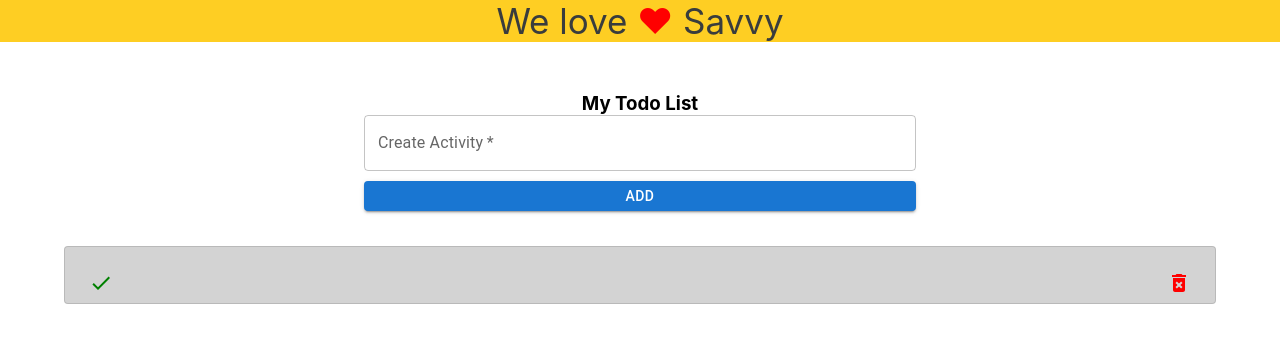
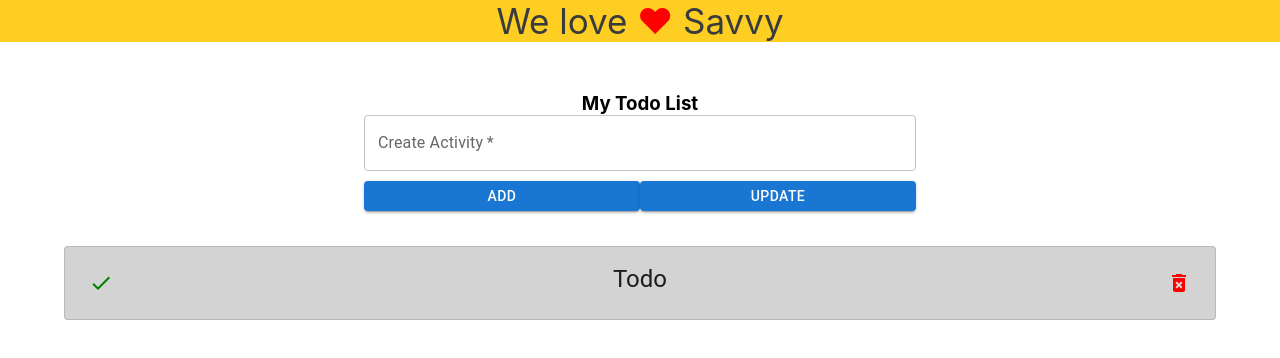
Before and after one commit to Nandaniyadav/Savvy-Interview, a React (Create React App) app in the folder savvyapp/: page / in a window 1280 px wide. Shown: the top 358 px of the page. Built offline with nearby package versions, Linux system fonts and the light colour scheme.

Commit message:
add data

```diff
--- a/savvyapp/src/components/Todo.js
+++ b/savvyapp/src/components/Todo.js
@@ -1,7 +1,49 @@
-import {  CardContent, Card, Container, Typography, IconButton } from "@mui/material";
+// import {  CardContent, Card, Container, Typography, IconButton } from "@mui/material";
+// import React from "react";
+// import CheckIcon from '@mui/icons-material/Check';
+// import DeleteForeverIcon from '@mui/icons-material/DeleteForever';
+
+// const Todo = () => {
+//   return (
+//     <div>
+//       <Container>
+//         <Card
+//           variant="outlined"
+//           style={{ marginTop: "35px", background: "lightgray" }}
+//         >
+//           <CardContent>
+//             <Typography variant="h5" component="h2">
+//                 {/* check icon button */}
+//                 <IconButton style={{float:"left"}}>
+//                <CheckIcon style={{ color:"green"}}/>
+//                </IconButton>
+//                todo 1
+//                <IconButton style={{float:"right"}}>
+//                <DeleteForeverIcon style={{color:"red"}}/>
+//                </IconButton>
+
+//             </Typography>
+//           </CardContent>
+//         </Card>
+//       </Container>
+//     </div>
+//   );
+// };
+
+// export default Todo;
+
+////////////
+
+import {
+  CardContent,
+  Card,
+  Container,
+  Typography,
+  IconButton,
+} from "@mui/material";
 import React from "react";
-import CheckIcon from '@mui/icons-material/Check';
-import DeleteForeverIcon from '@mui/icons-material/DeleteForever';
+import CheckIcon from "@mui/icons-material/Check";
+import DeleteForeverIcon from "@mui/icons-material/DeleteForever";
 
 const Todo = () => {
   return (
@@ -13,14 +55,14 @@ const Todo = () => {
         >
           <CardContent>
             <Typography variant="h5" component="h2">
-                {/* check icon button */}
-                <IconButton style={{float:"left"}}>
-               <CheckIcon style={{ color:"green"}}/>
-               </IconButton>
-               <IconButton style={{float:"right"}}>
-               <DeleteForeverIcon style={{color:"red"}}/>
-               </IconButton>
-
+              {/* check icon button */}
+              <IconButton style={{ float: "left" }}>
+                <CheckIcon style={{ color: "green" }} />
+              </IconButton>
+              Todo
+              <IconButton style={{ float: "right" }}>
+                <DeleteForeverIcon style={{ color: "red" }} />
+              </IconButton>
             </Typography>
           </CardContent>
         </Card>
--- a/savvyapp/src/components/TodoList.js
+++ b/savvyapp/src/components/TodoList.js
@@ -1,18 +1,78 @@
-import React from "react";
+// import React, { useState } from "react";
+// import './TodoListStyle.css';
+// import { Button, Container, FormControl, TextField } from "@mui/material";
+
+// const TodoList = ({addtodo}) => {
+//     const[activity,setActivity]=useState("");
+
+//     const handleSubmit= (e)=>{
+//         e.preventDefault();
+//         addtodo(activity);
+//     }
+//   return (
+//     <div>
+//         <h3>My Todo List</h3>
+//       <Container maxWidth="sm">
+//         <form onSubmit={handleSubmit}>
+//         <FormControl fullWidth={true}>
+//           <TextField label="Create Activity" required={true} value={activity} onChange={(e)=>{
+//             setActivity(e.target.value)
+//           }}/>
+//           <div className="btnContainer">
+//           <Button className="btnStyle" variant="contained" color="primary" type="submit" style={{marginTop:"10px",width:"50%"}}>
+//             ADD
+//           </Button>
+//           <Button className="btnStyle" variant="contained" color="primary" type="submit" style={{marginTop:"10px",width:"50%"}}>
+//             Update
+//           </Button>
+//           </div>
+//         </FormControl>
+//         </form>
+//       </Container>
+//     </div>
+//   );
+// };
+
+// export default TodoList;
+
+//////////////////////////////////////////////////////
+import React, { useState } from "react";
 import './TodoListStyle.css';
 import { Button, Container, FormControl, TextField } from "@mui/material";
 
-const TodoList = () => {
+const TodoList = ({addtodo}) => {
+    const[activity,setActivity]=useState("");
+    const [addActivity,setAddActivity]=useState([])
+
+    const addData =()=>{
+        // setAddActivity([...addActivity,activity])
+        // console.log(addActivity);
+        setAddActivity((addActivity)=>{
+            const updatedList=[...addActivity,activity]
+            console.log(updatedList);
+            setActivity("");
+            return updatedList;
+        })
+    }
   return (
     <div>
         <h3>My Todo List</h3>
       <Container maxWidth="sm">
+        <form >
         <FormControl fullWidth={true}>
-          <TextField label="Create Activity" required={true} />
-          <Button className="btnStyle" variant="contained" color="primary" type="submit" style={{marginTop:"10px"}}>
+          <TextField label="Create Activity" required={true} value={activity} onChange={(e)=>{
+            setActivity(e.target.value)
+          }}/>
+          <div className="btnContainer">
+          <Button className="btnStyle" variant="contained" color="primary" type="submit" style={{marginTop:"10px",width:"50%"}} onClick={addData}>
             ADD
           </Button>
+          <Button className="btnStyle" variant="contained" color="primary" type="submit" style={{marginTop:"10px",width:"50%"}}>
+            Update
+          </Button>
+          </div>
         </FormControl>
+        </form>
       </Container>
     </div>
   );
@@ -21,7 +81,19 @@ const TodoList = () => {
 export default TodoList;
 
 
-////////////
+
+
+
+
+
+
+
+
+
+
+
+
+//////////////////////////////////
 // import React, { useState } from 'react'
 // const TodoList = () => {
 //   const [input,setInput]= useState("");
--- a/savvyapp/src/components/TodoListStyle.css
+++ b/savvyapp/src/components/TodoListStyle.css
@@ -1,5 +1,5 @@
 .btnStyle{
     height: 30px;
-    background-color: red;
-
+    background-color: #f3d052;
+    color: #393c3d;
 }
```
Also changed, not shown: savvyapp/src/App.js (+31 -2 lines), savvyapp/src/components/TodoDataList.js (+13 -0 lines).
